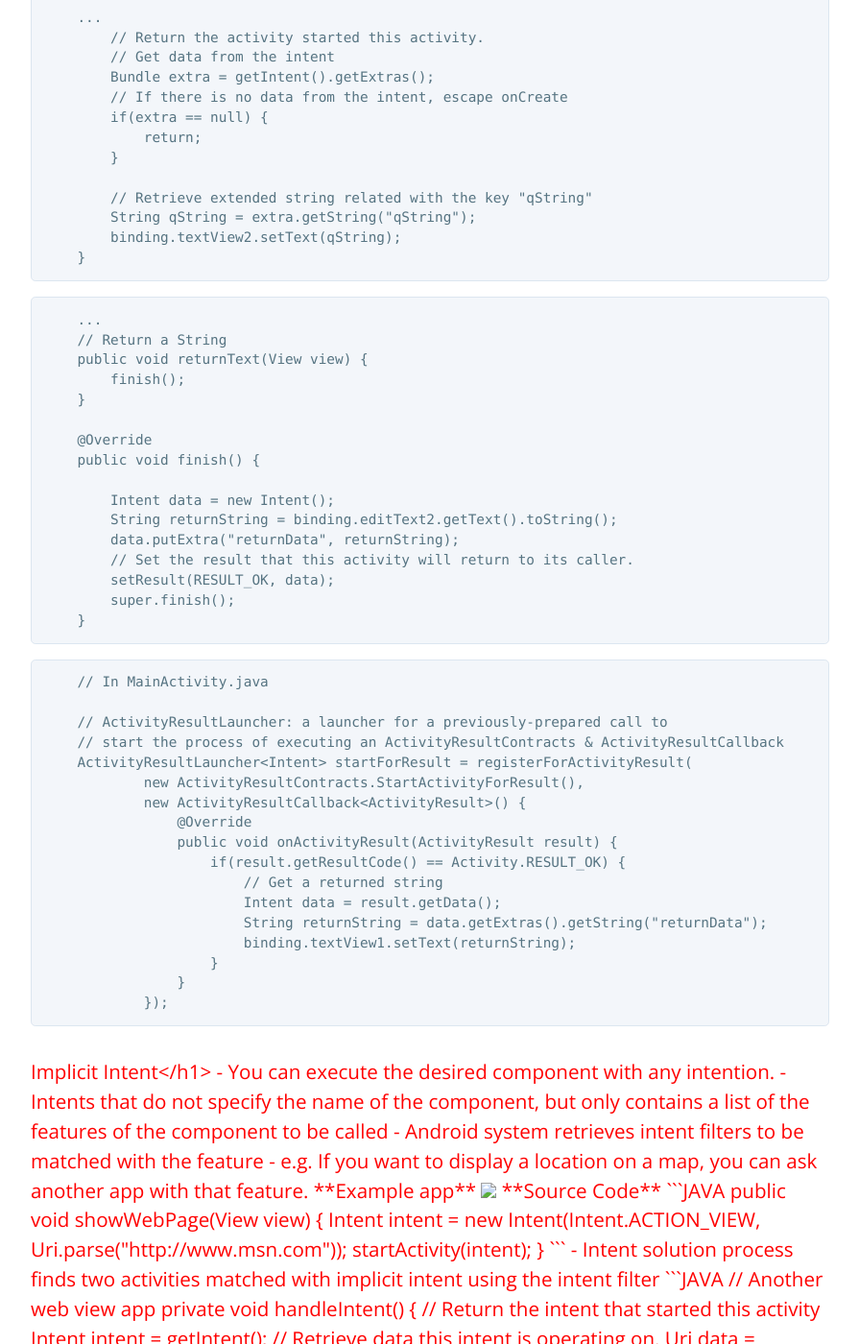
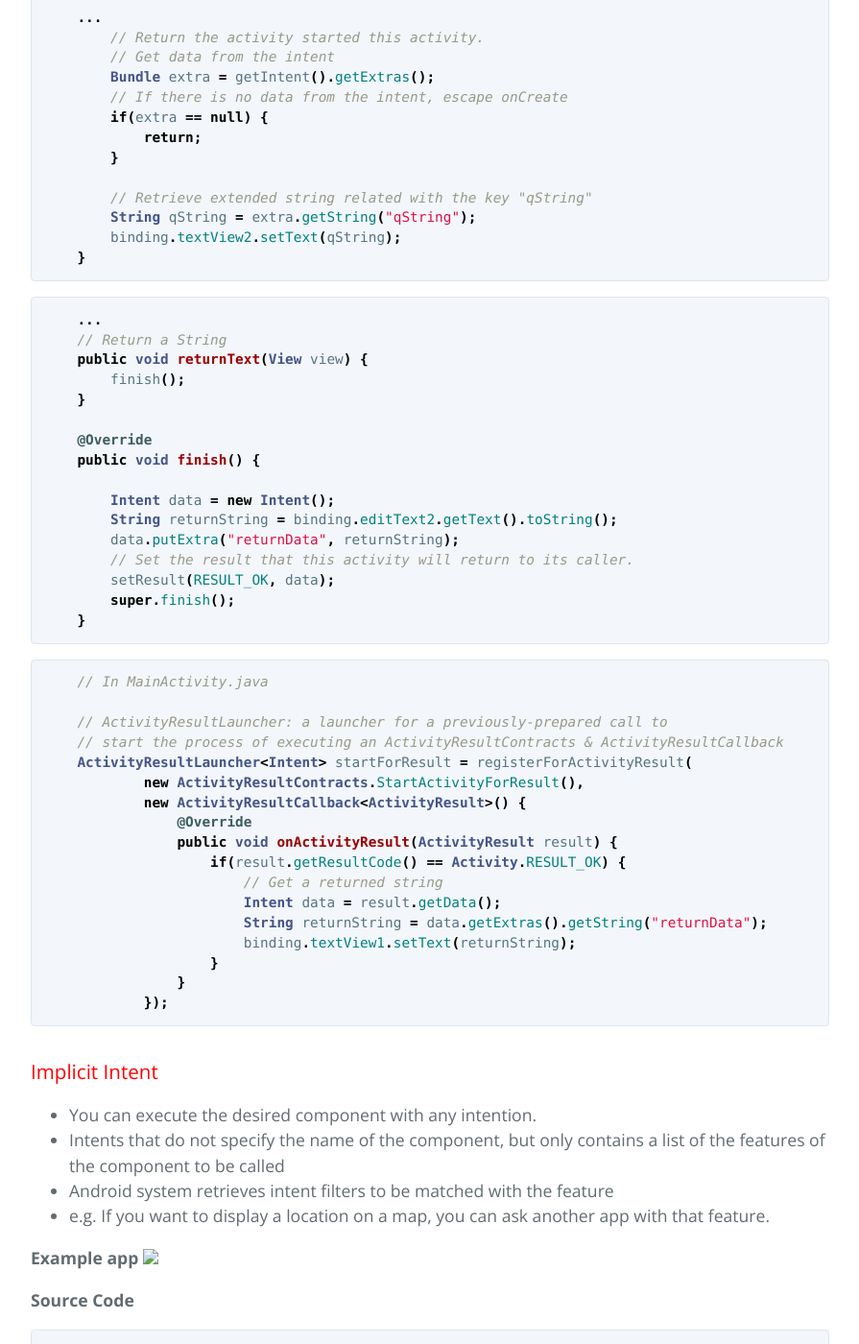
Before and after one commit to Hyukjoo-Lee/Hyukjoo-Lee.github.io_previous, a Jekyll site: the page built from _posts/2022-01-21-Android Studio_Intent (2).markdown, in a window 1280 px wide and 1400 px high, scrolled down 1330 px. Shown: the whole window at 96% size, without its empty margins (192-1087 px from the left). Built offline with Jekyll 4.4.1, drawn with Linux system fonts in a browser that asks for light colours; some of the changed text lies outside the part shown.

Commit message:
second midified

````diff
--- a/_posts/2022-01-21-Android Studio_Intent (2).markdown
+++ b/_posts/2022-01-21-Android Studio_Intent (2).markdown
@@ -27,7 +27,7 @@ categories: Android Studio
 
 **Source Code**
 
-```JAVA
+```java
 // In MainActivity.java
     public void sendText(View view) {
 
@@ -41,7 +41,7 @@ categories: Android Studio
     }
 ```
 
-```JAVA
+```java
 // In SecondActivity.java
     @Override
     protected void onCreate(Bundle savedInstanceState) {
@@ -62,7 +62,7 @@ categories: Android Studio
     }
 ```
 
-```JAVA
+```java
     ...
     // Return a String
     public void returnText(View view) {
@@ -81,7 +81,7 @@ categories: Android Studio
     }
 ```
 
-```JAVA
+```java
     // In MainActivity.java
 
     // ActivityResultLauncher: a launcher for a previously-prepared call to
@@ -101,7 +101,7 @@ categories: Android Studio
             });
 ```
 
-<h3 style="color:red">Implicit Intent</h1>
+<h3 style="color:red">Implicit Intent</h3>
 
 - You can execute the desired component with any intention.
 - Intents that do not specify the name of the component, but only contains a list of the features of the component to be called
@@ -113,7 +113,7 @@ categories: Android Studio
 
 **Source Code**
 
-```JAVA
+```java
     public void showWebPage(View view) {
 
         Intent intent = new Intent(Intent.ACTION_VIEW,
@@ -125,7 +125,7 @@ categories: Android Studio
 
 - Intent solution process finds two activities matched with implicit intent using the intent filter
 
-```JAVA
+```java
 // Another web view app
     private void handleIntent() {
         // Return the intent that started this activity
````
Also changed, not shown: _posts/2022-01-21-Android Studio_Intent.markdown (+6 -2 lines).
